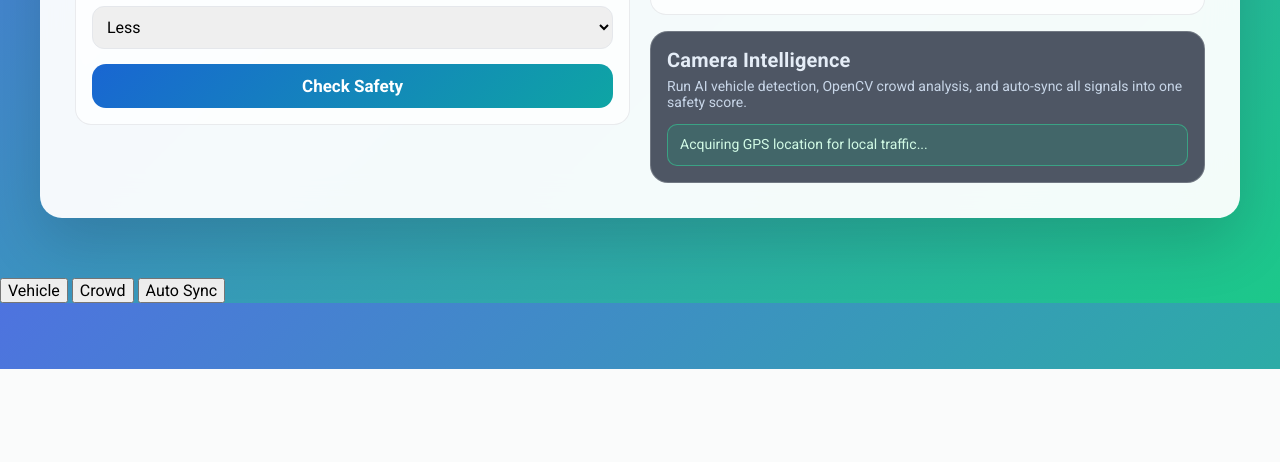
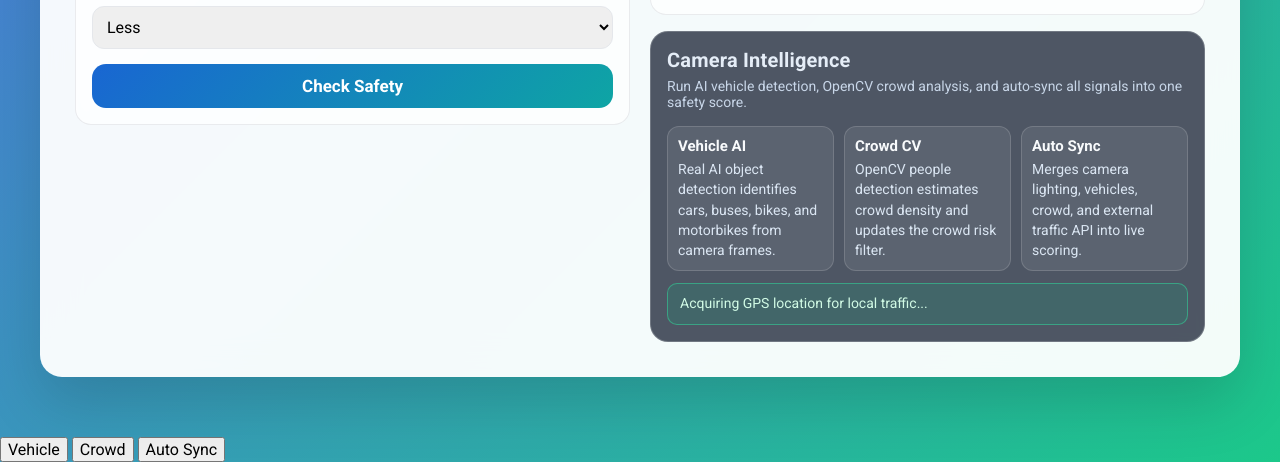
Before and after one commit to DHRUVA123-STAR/Safety_walk, a Python web app: template templates/index.html in a window 1280 px wide. Shown: the part 431-893 px from the top of the page. Before the commit the page ends 800 px from the top, so only its background shows below. Run offline with Jinja, Linux system fonts and the light colour scheme; the template is opened without the code that fills it, so the values that code supplies are empty; some libraries are stand-ins or nearby versions.

Commit message:
Updated files

```diff
--- a/templates/index.html
+++ b/templates/index.html
@@ -410,11 +410,6 @@
             gap:10px;
         }
 
-        @media (min-width: 769px) {
-            .camera-functions {
-                display: none !important;
-            }
-        }
 
         .function-card{
             background:rgba(255,255,255,0.08);
```
